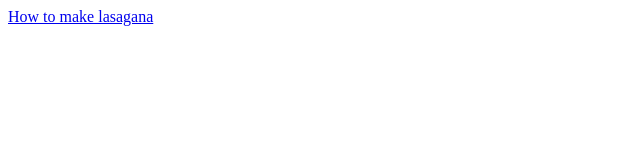
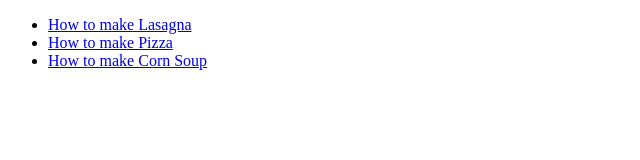
Before and after one commit to Apo-tanveer/odin-recipes, a plain HTML site: page index.html in a window 1280 px wide. Shown: the whole page, without its empty margins (0-640 px from the left). Drawn offline with Linux system fonts and the light colour scheme.

Commit message:
Added the links the recipies pages on the home page

```diff
--- a/index.html
+++ b/index.html
@@ -6,6 +6,10 @@
     <title>Recipes</title>
 </head>
 <body>
-    <a href="./recipes/lasagna.html">How to make lasagana</a>
+    <ul>
+        <li><a href="./recipes/lasagna.html">How to make Lasagna</a></li>
+        <li><a href="./recipes/pizza.html">How to make Pizza</a></li>
+        <li><a href="./recipes/corn-soup.html">How to make Corn Soup</a></li>
+    </ul>
 </body>
 </html>
```
